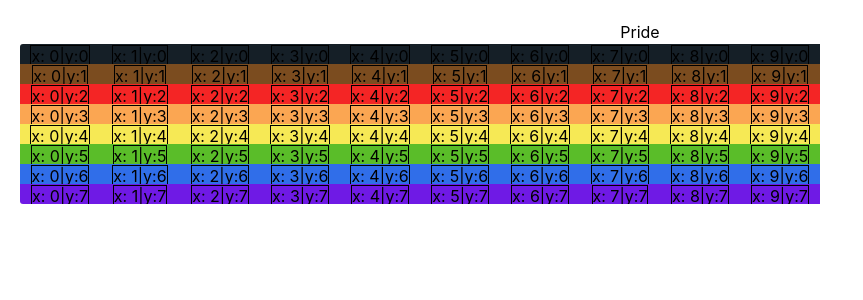
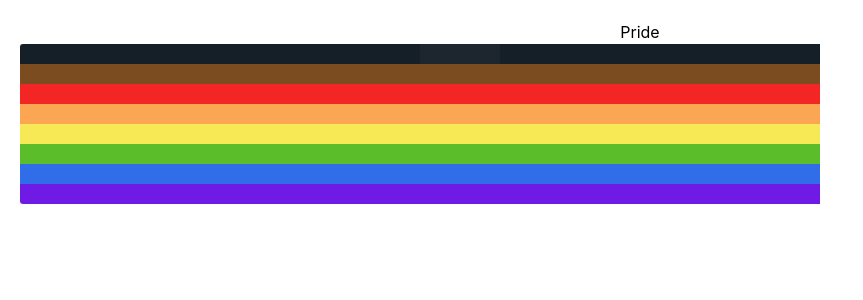
Before and after one commit to Fizzbow/pride_loading, a React (Vite) app: page / in a window 1280 px wide. Shown: the top 300 px of the page, without its empty margins (0-863 px from the left). Built offline with nearby package versions, Linux system fonts and the light colour scheme.

Commit message:
fix:matrices arithmetic

```diff
--- a/src/compontents/Flag.css
+++ b/src/compontents/Flag.css
@@ -1,5 +1,5 @@
 .row_item {
-  /* animation: loading 1s infinite alternate; */
+  animation: loading 1s ease-in;
 }
 
 @keyframes loading {
--- a/src/compontents/Flag.tsx
+++ b/src/compontents/Flag.tsx
@@ -3,8 +3,15 @@ import { Row } from "../constant/pride.constant";
 import "./Flag.css";
 
 const Flag = <T,>({ colors, num }: Row<T>) => {
-  const transMatrices = (rows: Row<T>["colors"]): string[][] => {
-    return rows.map((color) => new Array(num).fill(color));
+  const transMatrices = (
+    rows: Row<T>["colors"]
+  ): { color: string; id: number }[][] => {
+    let currId = 1;
+    return rows.map((color) =>
+      new Array(num).fill(null).map(() => {
+        return { color, id: currId++ };
+      })
+    );
   };
   return (
     <div
@@ -20,25 +27,17 @@ const Flag = <T,>({ colors, num }: Row<T>) => {
           key={idx}
           style={{ display: "flex", flexDirection: "row" }}
         >
-          {row.map((color, colorIdx) => (
+          {row.map((color) => (
             <div
               className="row_item"
-              key={`${idx}_${colorIdx}`}
+              key={`${color.id}`}
               style={{
                 width: "80px",
                 height: "20px",
-                // animationDelay: `${(colorIdx + 2) * 5}s`,
-                backgroundColor: `${color}`,
+                animationDelay: `${color.id + 1}s`,
+                backgroundColor: `${color.color}`,
               }}
-            >
-              <span
-                style={{
-                  border: "solid 1px black",
-                }}
-              >
-                x: {colorIdx}|y:{idx}
-              </span>
-            </div>
+            ></div>
           ))}
         </div>
       ))}
--- a/src/constant/pride.constant.ts
+++ b/src/constant/pride.constant.ts
@@ -16,10 +16,3 @@ export const pride_color = [
 ];
 
 export type PrideColorType = (typeof pride_color)[number];
-
-const colorArr = [
-  {
-    color: "#151F27",
-    num: 0,
-  },
-];
```
